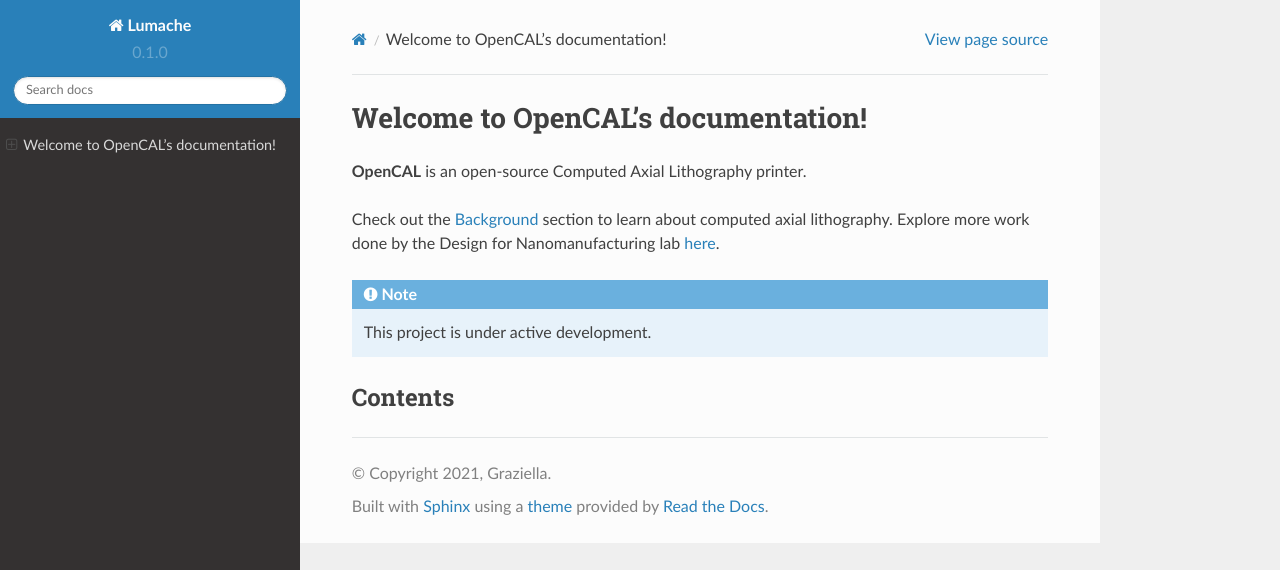
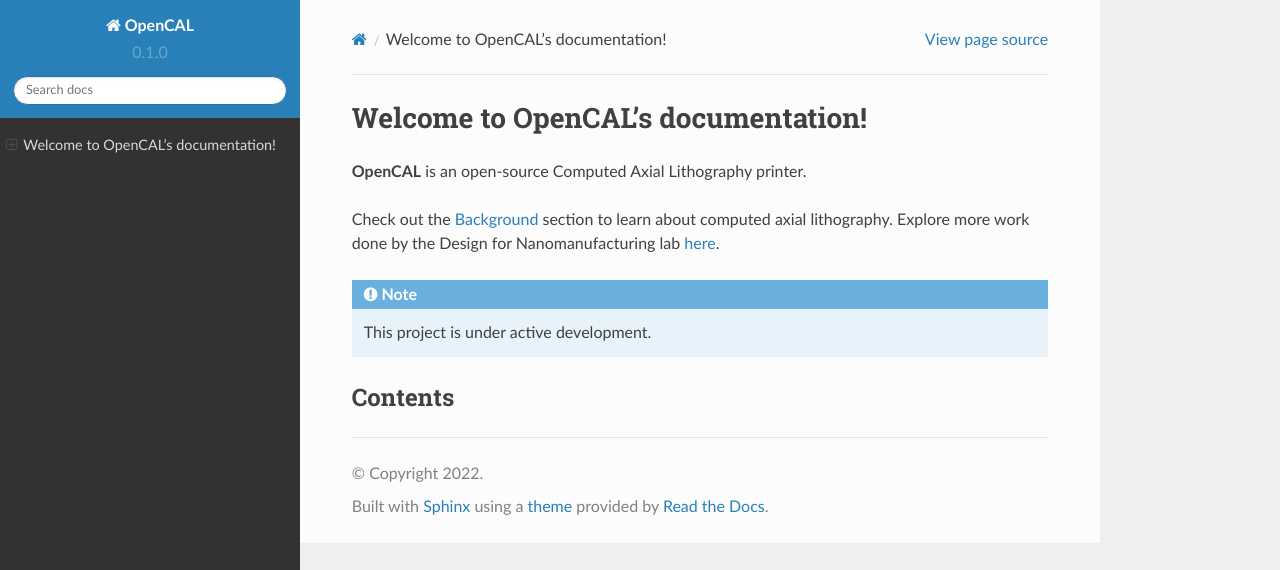
Before and after one commit to anjanasaravanan/openCAL, a Sphinx documentation site: the page built from docs/source/index.rst, in a window 1280 px wide. Shown: the top 570 px of the page. Built offline with Sphinx 7.4.7 and the Read the Docs theme 2.0.0, drawn with Linux system fonts in a browser that asks for light colours; pages that are not in the unit, such as notebooks, are missing from menus.

Commit message:
Update conf.py

```diff
--- a/docs/source/conf.py
+++ b/docs/source/conf.py
@@ -2,9 +2,9 @@
 
 # -- Project information
 
-project = 'Lumache'
-copyright = '2021, Graziella'
-author = 'Graziella'
+project = 'OpenCAL'
+copyright = '2022'
+author = 'Anjana Saravanan'
 
 release = '0.1'
 version = '0.1.0'
```
